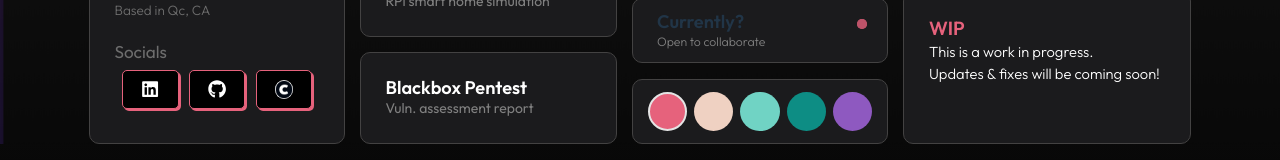
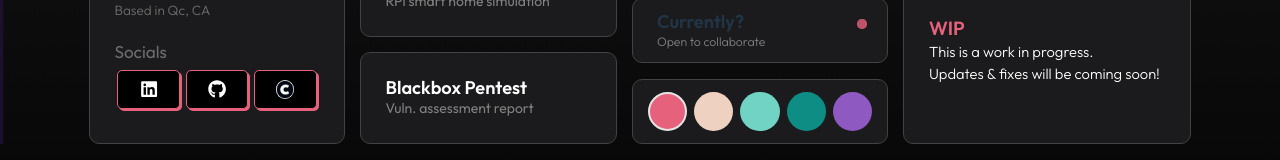
Before and after one commit to hedi3489/my-portfolio, a React (Vite) app: page / in a window 1280 px wide. Shown: the part 596-756 px from the top of the page. Built offline with nearby package versions, Linux system fonts and the light colour scheme.

Commit message:
finished socials icons

```diff
--- a/src/styles/Typography.css
+++ b/src/styles/Typography.css
@@ -86,10 +86,11 @@ ul {
 }
 
 .home-page-container .socials-icon {
+  flex: 1;
+  text-align: center;
   font-size: 1.3rem;
-  padding: 0.55rem 1.3rem 0.15rem;
+  padding: 0.55rem 0 0.15rem;
   margin: 0.2rem;
-  /* color: white; */
   border: 1px solid var(--border-card-secondary);
   border-radius: 5px;
   background-color: black;
```
